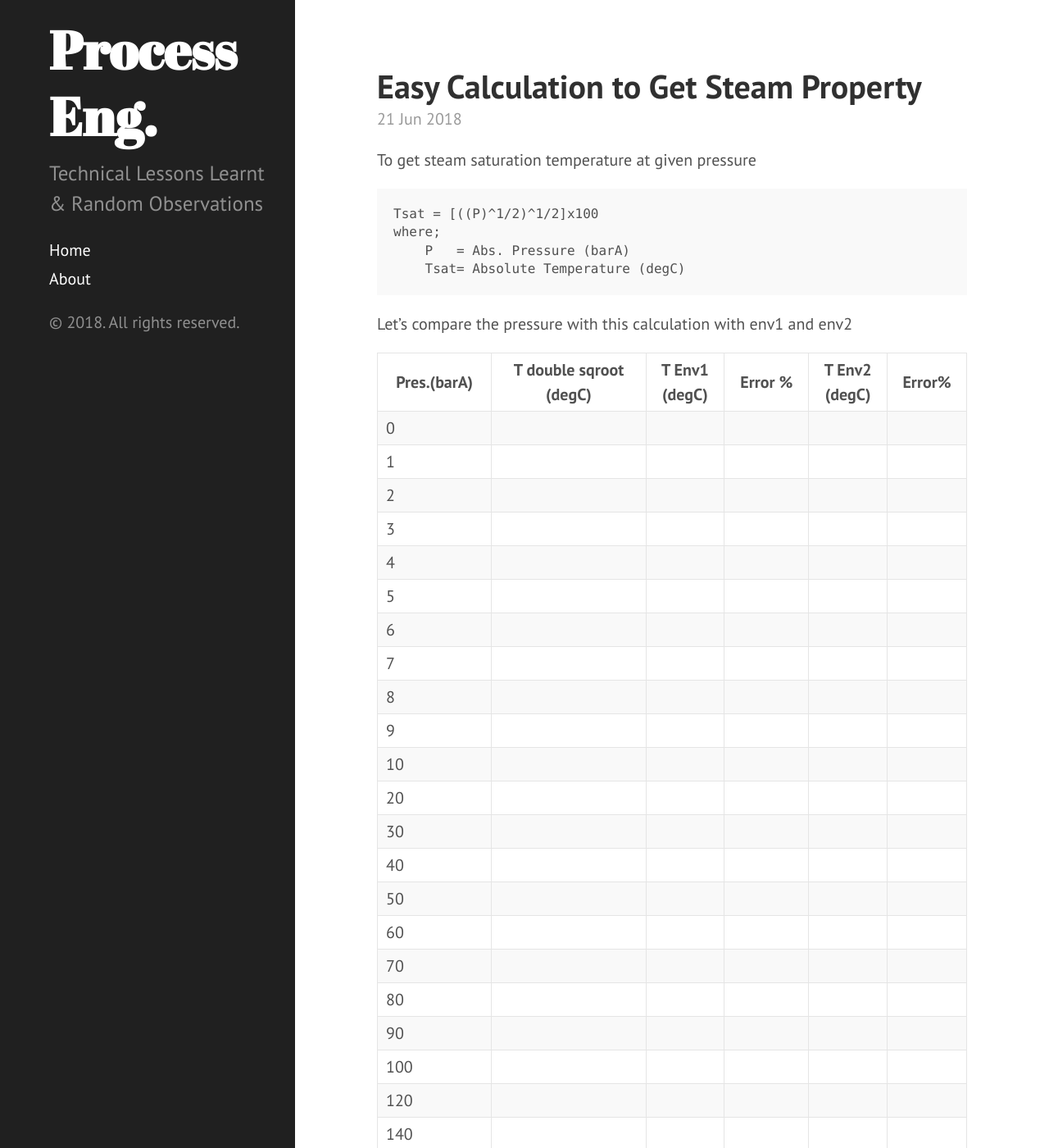
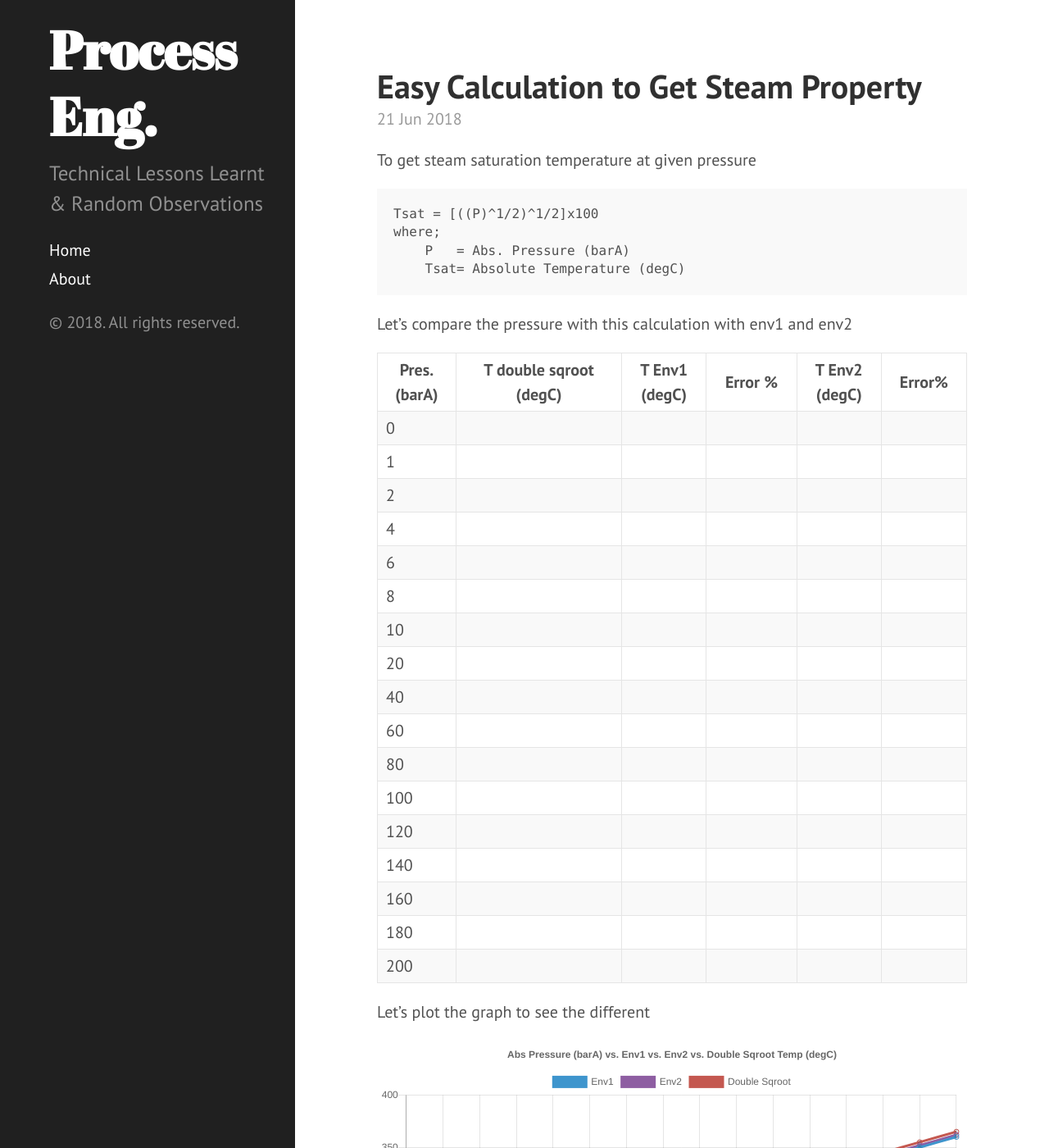
Before and after one commit to mohafizul/mohafizul.github.io, a Jekyll site: the page built from _posts/2018-06-21-calc-steam-property.md, in a window 1280 px wide and 1400 px high. Shown: the whole window at 82% size. Built offline with Jekyll 4.4.1, drawn with Linux system fonts in a browser that asks for light colours; nearby versions of some CDN libraries; part of the change alters nothing that is shown.

Commit message:
modified script on 21-06-18 post

```diff
--- a/_posts/2018-06-21-calc-steam-property.md
+++ b/_posts/2018-06-21-calc-steam-property.md
@@ -18,27 +18,19 @@ where;
 
 Let's compare the pressure with this calculation with env1 and env2
 
-|Pres.(barA)|T double sqroot<br>(degC)|T Env1<br>(degC)|Error %|T Env2<br>(degC)|Error%|
+|Pres.<br>(barA)|T double sqroot<br>(degC)|T Env1<br>(degC)|Error %|T Env2<br>(degC)|Error%|
 |---|---|---|---|---|---|
 |0||||||
 |1||||||
 |2||||||
-|3||||||
 |4||||||
-|5||||||
 |6||||||
-|7||||||
 |8||||||
-|9||||||
 |10||||||
 |20||||||
-|30||||||
 |40||||||
-|50||||||
 |60||||||
-|70||||||
 |80||||||
-|90||||||
 |100||||||
 |120||||||
 |140||||||
--- a/javascripts/jscript.js
+++ b/javascripts/jscript.js
@@ -7,27 +7,33 @@ $( document ).ready(function() {
 
 
     var popCanvas = document.getElementById("popChart");
-    var barChart = new Chart(popCanvas, {
-      type: 'bar',
+    var lineChart = new Chart(popCanvas, {
+      type: 'line',
       data: {
-        labels: ["China", "India", "United States", "Indonesia", "Brazil", "Pakistan", "Nigeria", "Bangladesh", "Russia", "Japan"],
+        labels: [0,2,4,6,8,10,20,40,60,80,100,120,140,160,180,200],
         datasets: [{
-          label: 'Population',
-          data: [1379302771, 1281935911, 326625791, 260580739, 207353391, 204924861, 190632261, 157826578, 142257519, 126451398],
-          backgroundColor: [
-            'rgba(255, 99, 132, 0.6)',
-            'rgba(54, 162, 235, 0.6)',
-            'rgba(255, 206, 86, 0.6)',
-            'rgba(75, 192, 192, 0.6)',
-            'rgba(153, 102, 255, 0.6)',
-            'rgba(255, 159, 64, 0.6)',
-            'rgba(255, 99, 132, 0.6)',
-            'rgba(54, 162, 235, 0.6)',
-            'rgba(255, 206, 86, 0.6)',
-            'rgba(75, 192, 192, 0.6)',
-            'rgba(153, 102, 255, 0.6)'
-          ]
-        }]
+          data: [100,130,150,165,175,185,115,250,280,300,310,320,330,340,350,360],
+          label: "Env1",
+          borderColor: "#3e95cd",
+          fill: false
+      }, {
+        data: [102,132,152,167,177,187,117,252,282,302,312,322,332,342,352,362],
+        label: "Env2",
+        borderColor: "#8e5ea2",
+        fill: false
+      }, {
+        data: [105,135,155,170,180,190,120,255,285,305,315,325,335,345,355,365],
+        label: "Double Sqroot",
+        borderColor: "#c45850",
+        fill: false
       }
+    ]
+  },
+  options: {
+    title: {
+      display: true,
+      text: 'Abs Pressure (barA) vs. Env1 vs. Env2 vs. Double Sqroot Temp (degC)'
+    }
+  }
     });
 });
```
